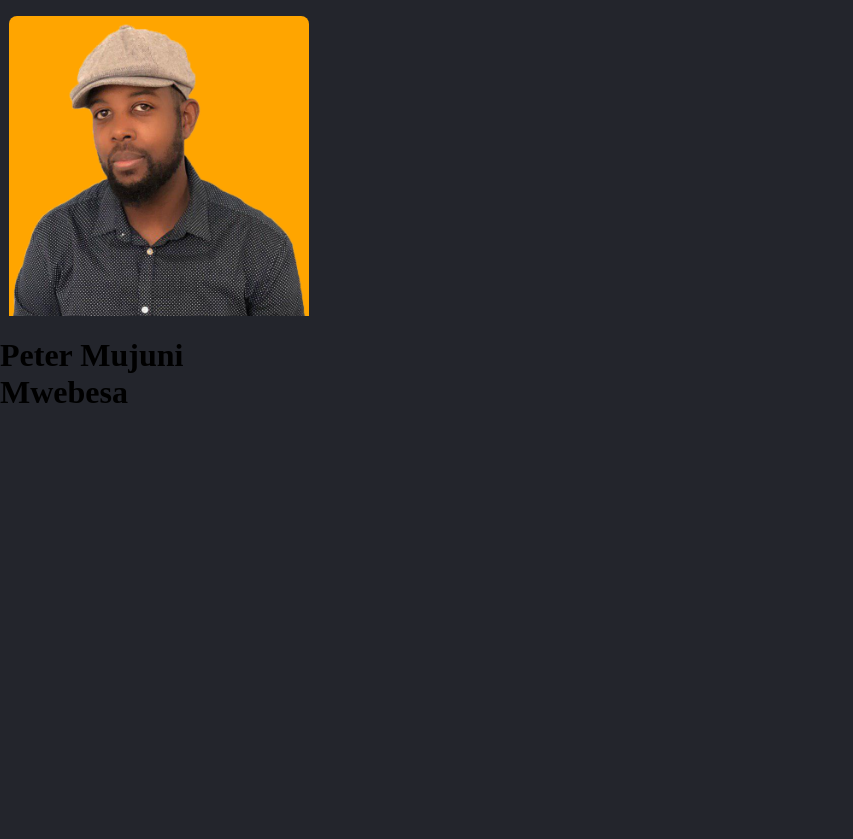
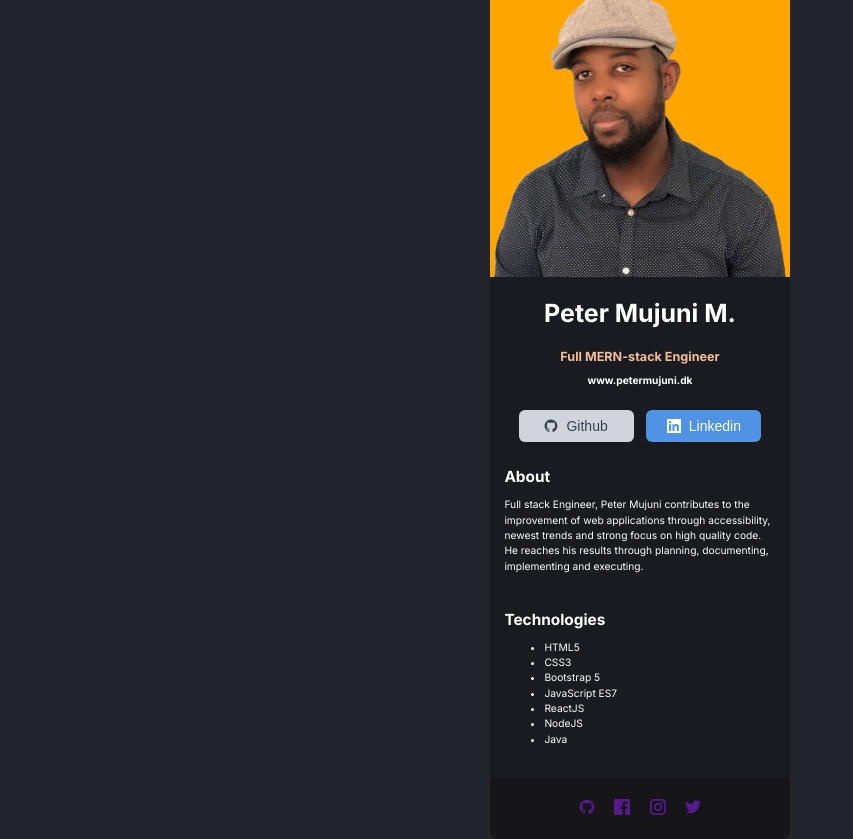
Before and after one commit to PeterMujuni/peters-portfolio, a React (Create React App) app: page / in a window 1280 px wide. Shown: the whole page, without its empty margins (0-853 px from the left). Before the commit the page ends 816 px from the top, so only its background shows below. Built offline with nearby package versions, Linux system fonts and the light colour scheme.

Commit message:
New look ready

```diff
--- a/src/App.css
+++ b/src/App.css
@@ -1,11 +1,33 @@
+@import url('https://fonts.googleapis.com/css2?family=Inter:wght@400;700&display=swap');
+
 html,
 body{
     height: 100%;
-    margin: 0;
     padding: 0;
     background-color: #23252C;
+    color: white;
+    box-sizing: border-box;
+}
+
+#root {
+    display: flex;
+    justify-content: center;
+}
+
+@media (min-height: 768px) {
+    #root {
+        align-items: center;
+        height: 100%;
+    }
 }
 
 .App {
-    width: 317px;
+    width: 300px;
+    font-family: 'Inter', sans-serif;
+    background-color: #1A1B21;
+    border-radius: 0rem 0rem 0.5rem 0.5rem;
 }
+
+a {
+    text-decoration: none;
+}
--- a/src/App.tsx
+++ b/src/App.tsx
@@ -1,13 +1,13 @@
 import './App.css';
 import Header from './components/Header/Header';
-import Main from './components/Main/Main';
+import { Main } from './components/Main/Main';
 
 function App() {
   return (
-    <div className='App'>
+    <section className='App'>
       <Header />
       <Main />
-    </div>
+    </section>
   );
 }
 
--- a/src/components/Header/Header.css
+++ b/src/components/Header/Header.css
@@ -2,7 +2,6 @@
     width: 300px;
     overflow-y: visible;
     background-color: orange;
-    margin-top: 1rem;
     margin-left: auto;
     margin-right: auto;
     border-radius: 0.5rem 0.5rem 0 0;
--- a/src/components/Main/Main.css
+++ b/src/components/Main/Main.css
@@ -0,0 +1,56 @@
+.main {
+    border-radius: 0 0 0.5rem 0.5rem;
+}
+.contact-buttons {
+    display: flex;
+    justify-content: center;
+    gap: 0.8rem;
+    margin-top: 1.5rem;
+}
+
+.contact-buttons > .button {
+    width: 115px;
+    display: flex;
+    align-items: center;
+    justify-content: center;
+    gap: 0.5rem;
+    font-size: 14px;
+    padding: 0.5rem;
+    border-radius: 6px;
+    cursor: pointer;
+    border: none;
+}
+
+.blue-bg {
+    background-color: #5093E2;
+    color: white;
+}
+
+.grey-bg {
+    background-color: #D1D5DB;
+    color: #374151;
+}
+
+#about-section,
+#interests-section {
+    padding-left: 0.9rem;
+    padding-right: 0.9rem;
+    padding-top: 0.9rem;
+    font-size: 10.24px;
+    font-weight: 400;
+    line-height: 15.36px;
+}
+
+#interests-section {
+    margin-bottom: 2rem;
+}
+
+#social-icons {
+    background-color: #161619;
+    padding: 20px 70px;
+    display: flex;
+    align-items: center;
+    justify-content: space-evenly;
+    color: white;
+    border-radius: 0rem 0rem 0.5rem 0.5rem;
+}
--- a/src/components/Main/Main.tsx
+++ b/src/components/Main/Main.tsx
@@ -1,9 +1,55 @@
 import Title from "../Title/Title";
+import {GrLinkedin,
+        GrGithub,
+        GrFacebook,
+        GrInstagram,
+        GrTwitter,
+        GrHtml5 } from 'react-icons/gr'
+import './Main.css'
 
-export default function Main() {
+
+export const Main = () => {
   return (
     <main className="main">
-        <Title />
+      <Title />
+      <section className="contact-buttons">
+        <button className='button grey-bg' onClick={()=> window.location.href='https://github.com/PeterMujuni'}>
+
+            <GrGithub />
+            Github
+
+        </button>
+        <button className='button blue-bg' onClick={()=> window.location.href='https://www.linkedin.com/in/petermujuni/'}>
+
+              <GrLinkedin />
+              Linkedin
+
+        </button>
+      </section>
+      <section id="about-section">
+        <h2>About</h2>
+        <p>Full stack Engineer, Peter Mujuni contributes to the improvement of web applications through accessibility,
+          newest trends and strong focus on high quality code. He reaches his results through planning,
+          documenting, implementing and executing.</p>
+      </section>
+      <section id="interests-section">
+        <h2>Technologies</h2>
+        <ul>
+          <li>HTML5</li>
+          <li>CSS3</li>
+          <li>Bootstrap 5</li>
+          <li>JavaScript ES7</li>
+          <li>ReactJS</li>
+          <li>NodeJS</li>
+          <li>Java</li>
+        </ul>
+      </section>
+      <section id="social-icons">
+        <a href=""><GrGithub /></a>
+        <a href=""><GrFacebook /></a>
+        <a href=""><GrInstagram /></a>
+        <a href=""><GrTwitter /></a>
+      </section>
     </main>
   )
 }
--- a/src/components/Title/Title.css
+++ b/src/components/Title/Title.css
@@ -0,0 +1,19 @@
+.title{
+    color: white;
+    font-weight: 700;
+    font-size: 25px;
+    text-align: center;
+    line-height: 30.26px;
+}
+
+.title--subtitle {
+    color: #F3BF99;
+    /* font-weight: 400; */
+    font-size: 12.6px;
+    text-align: center;
+}
+
+.title--website {
+    font-size: 10.24px;
+    text-align: center;
+}
--- a/src/components/Title/Title.tsx
+++ b/src/components/Title/Title.tsx
@@ -1,8 +1,16 @@
 import React from 'react'
+import './Title.css'
 
 export default function Title() {
-    const title = 'Peter Mujuni Mwebesa'
+    const title: string = 'Peter Mujuni M.';
+    const subTitle: string = "Full MERN-stack Engineer";
+    const websiteTitle: string = "www.petermujuni.dk";
+
   return (
-    <h1>{title}</h1>
+    <>
+      <h1 className='title'>{title}</h1>
+      <h2 className='title--subtitle'>{subTitle}</h2>
+      <h3 className='title--website'>{websiteTitle}</h3>
+    </>
   )
 }
```
